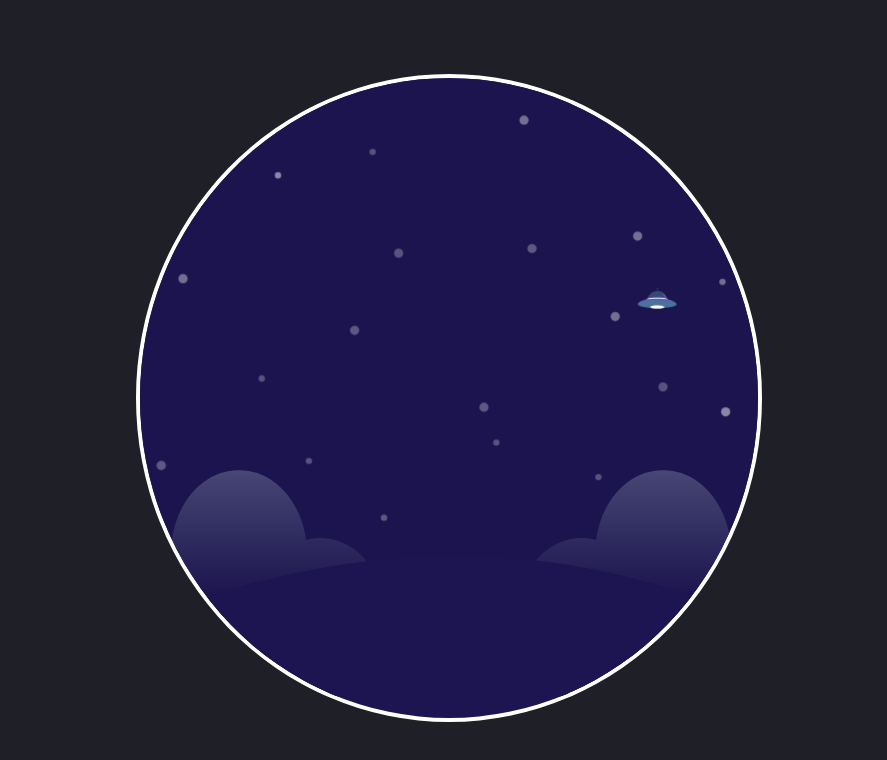
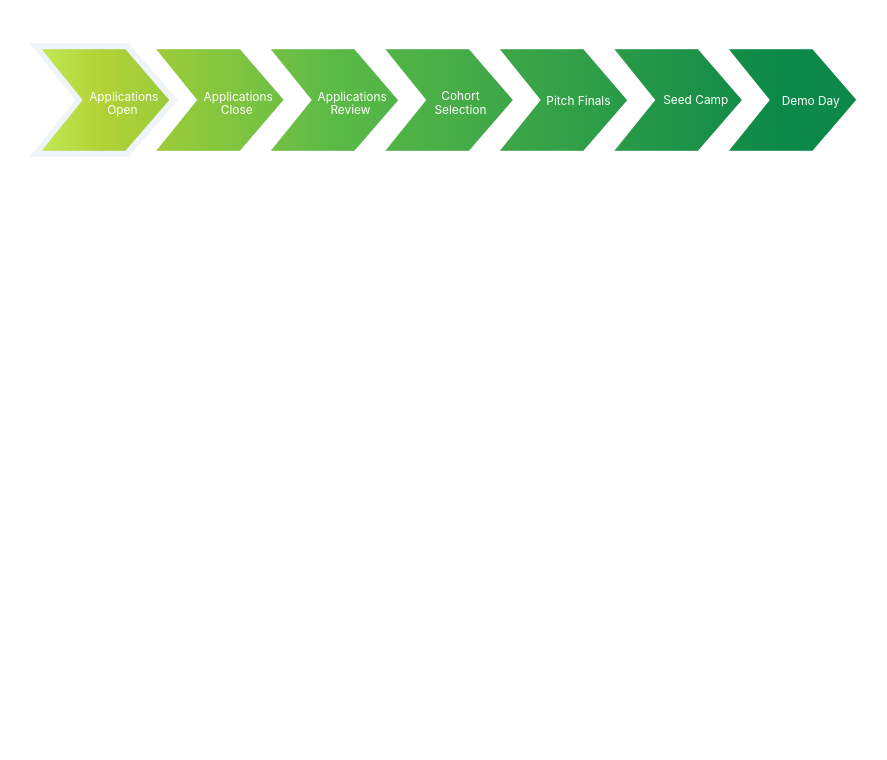
Before and after one commit to BernardoAguayoOrtega/gsap-mini-proyects, a React (Create React App) app: page / in a window 1280 px wide. Shown: the top 760 px of the page, without its empty margins (191-1078 px from the left). Built offline with nearby package versions, Linux system fonts and the light colour scheme.

Commit message:
Trhive start

```diff
--- a/src/App.js
+++ b/src/App.js
@@ -1,9 +1,9 @@
-import { Alien } from './svg/Alien';
+import { Thrive } from './svg/Thrive';
 
 function App() {
 	return (
 		<div className='App'>
-			<Alien />
+			<Thrive />
 		</div>
 	);
 }
--- /dev/null
+++ b/src/svg/Thrive/index.js
@@ -0,0 +1,224 @@
+export const Thrive = () => {
+	return (
+		<svg
+			id='prefix__Capa_1'
+			xmlns='http://www.w3.org/2000/svg'
+			x={0}
+			y={0}
+			viewBox='0 0 1920 300'
+			xmlSpace='preserve'>
+			<style>
+				{
+					'.prefix__st1{fill:#d4dadd}.prefix__st9{fill:#fff}.prefix__st10{font-family:&apos;Helvetica&apos;}.prefix__st11{font-size:17.8476px}'
+				}
+			</style>
+			<path
+				fill='#eff4f8'
+				d='M479.3 64.9H331.1l68.6 85.1-68.6 85.1h148.2l73.6-85.1z'
+			/>
+			<path
+				className='prefix__st1'
+				d='M540.3 150l-65.8-76.1H349.2l61.4 76.1-61.4 76.1h125.3l65.6-75.8z'
+			/>
+			<path
+				className='prefix__st1'
+				d='M711.8 149.7l-65.5-75.8H521l61.4 76.1-61.4 76.1h125.3z'
+			/>
+			<path
+				className='prefix__st1'
+				d='M818.1 73.9H692.8l61.4 76.1-61.4 76.1h125.3l65.5-75.8z'
+			/>
+			<path
+				className='prefix__st1'
+				d='M1055.7 150l-65.8-76.1H864.6L926 150l-61.4 76.1h125.3z'
+			/>
+			<path
+				className='prefix__st1'
+				d='M1161.6 73.9h-125.2l61.3 76.1-61.3 76.1h125.2l65.6-75.8z'
+			/>
+			<path
+				className='prefix__st1'
+				d='M1399 149.7l-65.6-75.8h-125.2l61.3 76.1-61.3 76.1h125.2l65.6-75.8z'
+			/>
+			<path
+				className='prefix__st1'
+				d='M1570.8 149.7l-65.6-75.8h-125.3l61.4 76.1-61.4 76.1h125.3z'
+			/>
+			<g>
+				<linearGradient
+					id='prefix__SVGID_1_'
+					gradientUnits='userSpaceOnUse'
+					x1={277.826}
+					y1={150.302}
+					x2={1460.493}
+					y2={147.636}>
+					<stop offset={0.019} stopColor='#c7f464' />
+					<stop offset={0.136} stopColor='#b2d235' />
+					<stop offset={0.425} stopColor='#5cbb46' />
+					<stop offset={1} stopColor='#0c8848' />
+				</linearGradient>
+				<path
+					fill='url(#prefix__SVGID_1_)'
+					d='M540.3 150l-65.8-76.1H349.2l61.4 76.1-61.4 76.1h125.3l65.6-75.8z'
+				/>
+				<linearGradient
+					id='prefix__SVGID_2_'
+					gradientUnits='userSpaceOnUse'
+					x1={277.827}
+					y1={150.69}
+					x2={1460.494}
+					y2={148.023}>
+					<stop offset={0.019} stopColor='#c7f464' />
+					<stop offset={0.136} stopColor='#b2d235' />
+					<stop offset={0.425} stopColor='#5cbb46' />
+					<stop offset={1} stopColor='#0c8848' />
+				</linearGradient>
+				<path
+					fill='url(#prefix__SVGID_2_)'
+					d='M711.8 149.7l-65.5-75.8H521l61.4 76.1-61.4 76.1h125.3z'
+				/>
+				<linearGradient
+					id='prefix__SVGID_3_'
+					gradientUnits='userSpaceOnUse'
+					x1={277.828}
+					y1={151.077}
+					x2={1460.495}
+					y2={148.41}>
+					<stop offset={0.019} stopColor='#c7f464' />
+					<stop offset={0.136} stopColor='#b2d235' />
+					<stop offset={0.425} stopColor='#5cbb46' />
+					<stop offset={1} stopColor='#0c8848' />
+				</linearGradient>
+				<path
+					fill='url(#prefix__SVGID_3_)'
+					d='M818.1 73.9H692.8l61.4 76.1-61.4 76.1h125.3l65.5-75.8z'
+				/>
+				<linearGradient
+					id='prefix__SVGID_4_'
+					gradientUnits='userSpaceOnUse'
+					x1={277.829}
+					y1={151.464}
+					x2={1460.495}
+					y2={148.798}>
+					<stop offset={0.019} stopColor='#c7f464' />
+					<stop offset={0.136} stopColor='#b2d235' />
+					<stop offset={0.425} stopColor='#5cbb46' />
+					<stop offset={1} stopColor='#0c8848' />
+				</linearGradient>
+				<path
+					fill='url(#prefix__SVGID_4_)'
+					d='M1055.7 150l-65.8-76.1H864.6L926 150l-61.4 76.1h125.3z'
+				/>
+				<linearGradient
+					id='prefix__SVGID_5_'
+					gradientUnits='userSpaceOnUse'
+					x1={277.83}
+					y1={151.852}
+					x2={1460.496}
+					y2={149.185}>
+					<stop offset={0.019} stopColor='#c7f464' />
+					<stop offset={0.136} stopColor='#b2d235' />
+					<stop offset={0.425} stopColor='#5cbb46' />
+					<stop offset={1} stopColor='#0c8848' />
+				</linearGradient>
+				<path
+					fill='url(#prefix__SVGID_5_)'
+					d='M1161.6 73.9h-125.2l61.3 76.1-61.3 76.1h125.2l65.6-75.8z'
+				/>
+				<linearGradient
+					id='prefix__SVGID_6_'
+					gradientUnits='userSpaceOnUse'
+					x1={277.83}
+					y1={152.239}
+					x2={1460.497}
+					y2={149.572}>
+					<stop offset={0.019} stopColor='#c7f464' />
+					<stop offset={0.136} stopColor='#b2d235' />
+					<stop offset={0.425} stopColor='#5cbb46' />
+					<stop offset={1} stopColor='#0c8848' />
+				</linearGradient>
+				<path
+					fill='url(#prefix__SVGID_6_)'
+					d='M1399 149.7l-65.6-75.8h-125.2l61.3 76.1-61.3 76.1h125.2l65.6-75.8z'
+				/>
+				<linearGradient
+					id='prefix__SVGID_7_'
+					gradientUnits='userSpaceOnUse'
+					x1={277.831}
+					y1={152.626}
+					x2={1460.498}
+					y2={149.96}>
+					<stop offset={0.019} stopColor='#c7f464' />
+					<stop offset={0.136} stopColor='#b2d235' />
+					<stop offset={0.425} stopColor='#5cbb46' />
+					<stop offset={1} stopColor='#0c8848' />
+				</linearGradient>
+				<path
+					fill='url(#prefix__SVGID_7_)'
+					d='M1570.8 149.7l-65.6-75.8h-125.3l61.4 76.1-61.4 76.1h125.3z'
+				/>
+			</g>
+			<g>
+				<text transform='translate(948.368 150.099)'>
+					<tspan x={0} y={0} className='prefix__st9 prefix__st10 prefix__st11'>
+						{'Cohort'}
+					</tspan>
+					<tspan
+						x={-10.2}
+						y={21.4}
+						className='prefix__st9 prefix__st10 prefix__st11'>
+						{'Selection'}
+					</tspan>
+				</text>
+				<text transform='translate(420.225 150.768)'>
+					<tspan x={0} y={0} className='prefix__st9 prefix__st10 prefix__st11'>
+						{'Applications'}
+					</tspan>
+					<tspan
+						x={27}
+						y={20.1}
+						className='prefix__st9 prefix__st10 prefix__st11'>
+						{'Open'}
+					</tspan>
+				</text>
+				<text transform='translate(591.728 150.768)'>
+					<tspan x={0} y={0} className='prefix__st9 prefix__st10 prefix__st11'>
+						{'Applications'}
+					</tspan>
+					<tspan
+						x={25.9}
+						y={20.1}
+						className='prefix__st9 prefix__st10 prefix__st11'>
+						{'Close'}
+					</tspan>
+				</text>
+				<text transform='translate(762.717 150.768)'>
+					<tspan x={0} y={0} className='prefix__st9 prefix__st10 prefix__st11'>
+						{'Applications'}
+					</tspan>
+					<tspan
+						x={19.4}
+						y={20.1}
+						className='prefix__st9 prefix__st10 prefix__st11'>
+						{'Review'}
+					</tspan>
+				</text>
+				<text
+					transform='translate(1458.973 156.799)'
+					className='prefix__st9 prefix__st10 prefix__st11'>
+					{'Demo Day'}
+				</text>
+				<text
+					transform='translate(1281.236 156.376)'
+					className='prefix__st9 prefix__st10 prefix__st11'>
+					{'Seed Camp'}
+				</text>
+				<text
+					transform='translate(1106.047 156.835)'
+					className='prefix__st9 prefix__st10 prefix__st11'>
+					{'Pitch Finals'}
+				</text>
+			</g>
+		</svg>
+	);
+};
```
